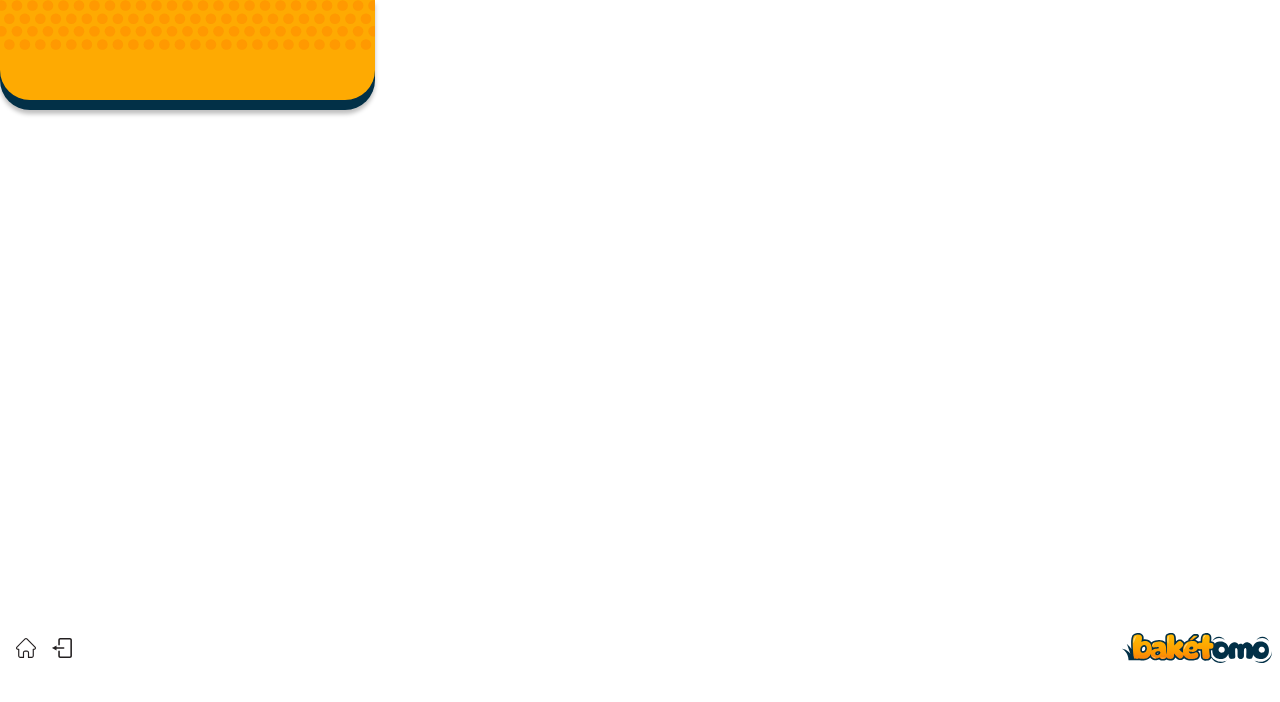
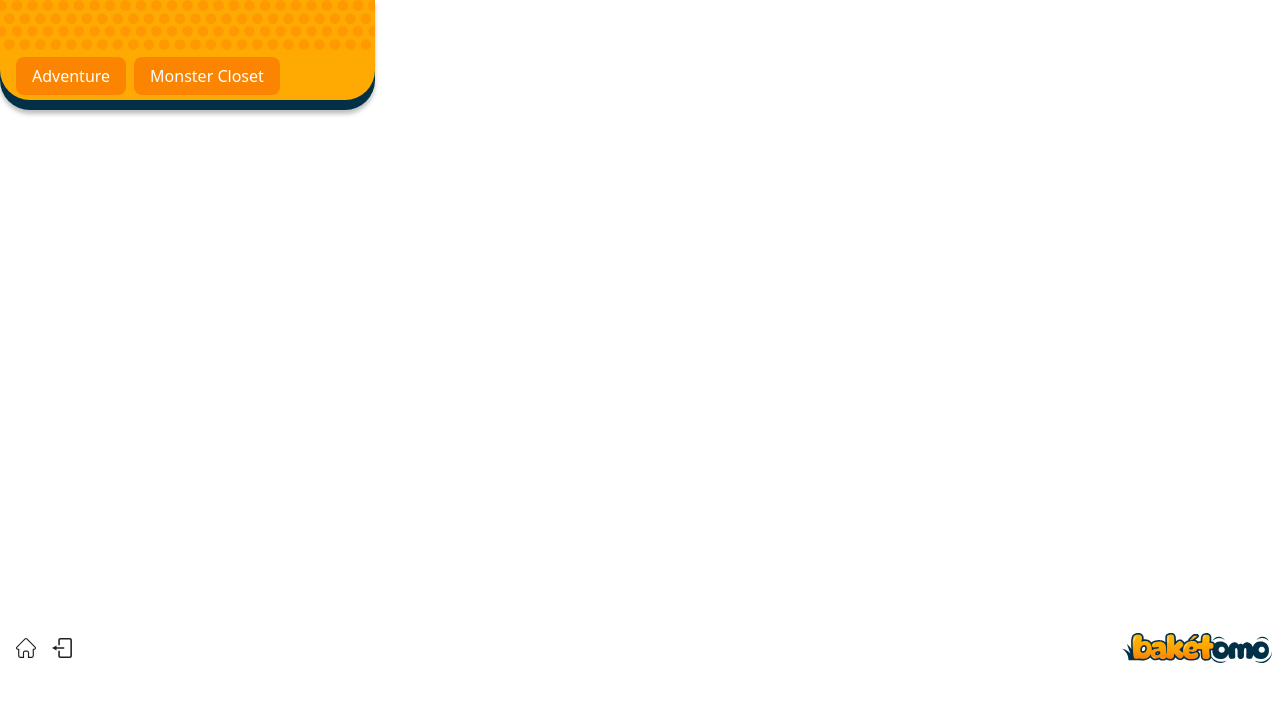
Before and after one commit to topcowmoo/futuristic-wound, a React (Vite) app in the folder client/: page /Home in a window 1280 px wide. Shown: the top 702 px of the page. Built offline with nearby package versions, Linux system fonts and the light colour scheme.

Commit message:
Updated Navbar

```diff
--- a/client/src/components/Header.jsx
+++ b/client/src/components/Header.jsx
@@ -28,6 +28,7 @@ const Header = ({ currentPageProp }) => {
   return (
     <header>
       <div className="w-[375px] h-[100px] shrink-0 [background:#FEAA02] rounded-[0px_0px_30px_30px] fixed">
+        {currentPageProp === "home" && <Navbar />}
         <img
           src={CircleBG}
           alt="Circle Background"
--- a/client/src/components/Navbar.jsx
+++ b/client/src/components/Navbar.jsx
@@ -1,20 +1,19 @@
-import { Link, useLocation } from 'react-router-dom';
+import { Link } from "react-router-dom";
 
 const Navbar = () => {
-    const currentPage = useLocation().pathname;
   const pages = [
-        ['Adventure', '/Adventure'],
-        ['Monster Closet', '/Closet'],
+    ["Adventure", "/Adventure"],
+    ["Monster Closet", "/Closet"],
   ];
 
   return (
-        <nav className="fixed top-20 left-0 mt-4 ml-4 flex z-10">
+    <nav className="fixed top-12 mt-4 ml-4 flex z-10 space-x-2">
       {/* Buttons for Navbar */}
-                {pages.map(([title, url], index) => (
-                    <div key={url} className="mr-1">
+      {pages.map(([title, url]) => (
+        <div key={url}>
           <Link
             to={url}
-                            className="px-4 py-2 bg-amber-500 text-white rounded-lg hover:bg-amber-600 shadow-[0px_8px_8px_0px_rgba(2,48,71,1)]"
+            className="px-4 py-2 [background:#FB8500] text-white rounded-lg hover:bg-amber-600"
           >
             {title}
           </Link>
@@ -22,6 +21,6 @@ const Navbar = () => {
       ))}
     </nav>
   );
-}
+};
 
 export default Navbar;
--- a/client/src/pages/Dungeon.jsx
+++ b/client/src/pages/Dungeon.jsx
@@ -1,22 +1,7 @@
 const Dungeon = () => {
-
-
-
-
-
-
-
-
-
-
-
-
-
-
-
   return (
     <div>
-      <h1>Dungeon</h1>
+      <div className="h-[625px]"></div>
     </div>
   );
 };
```
Lines whose indentation alone changed are shown as unchanged.
